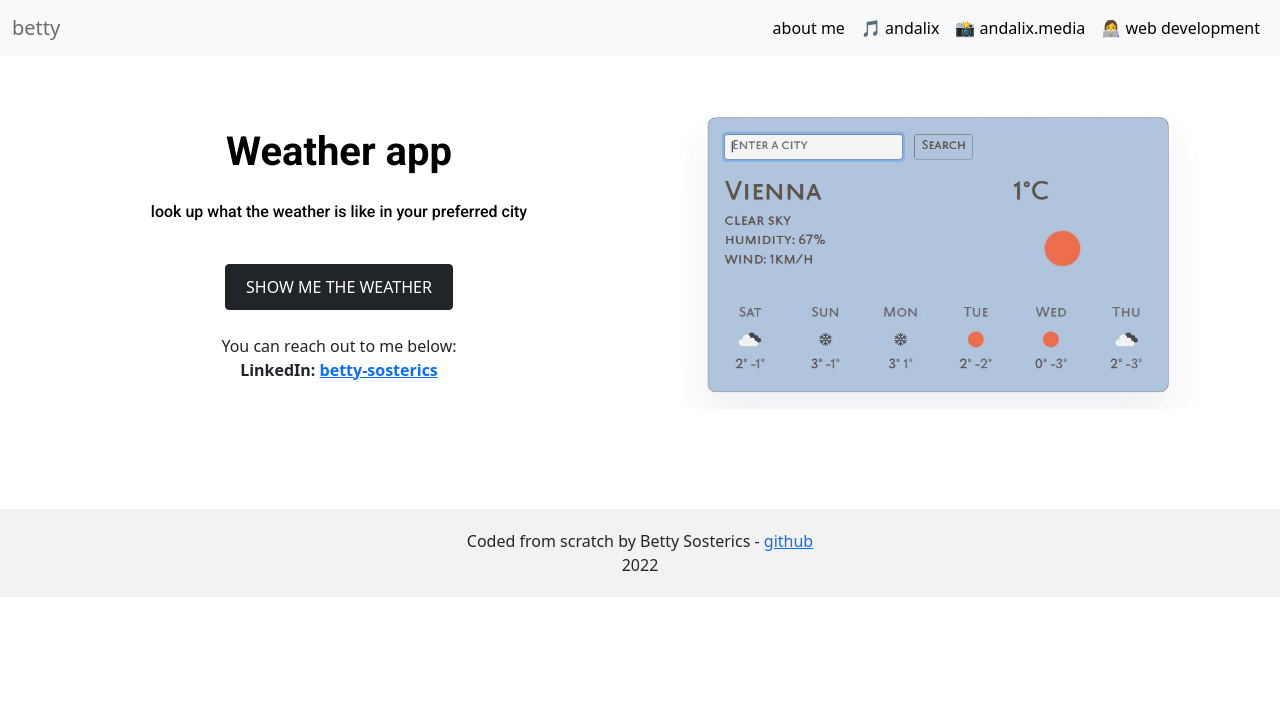
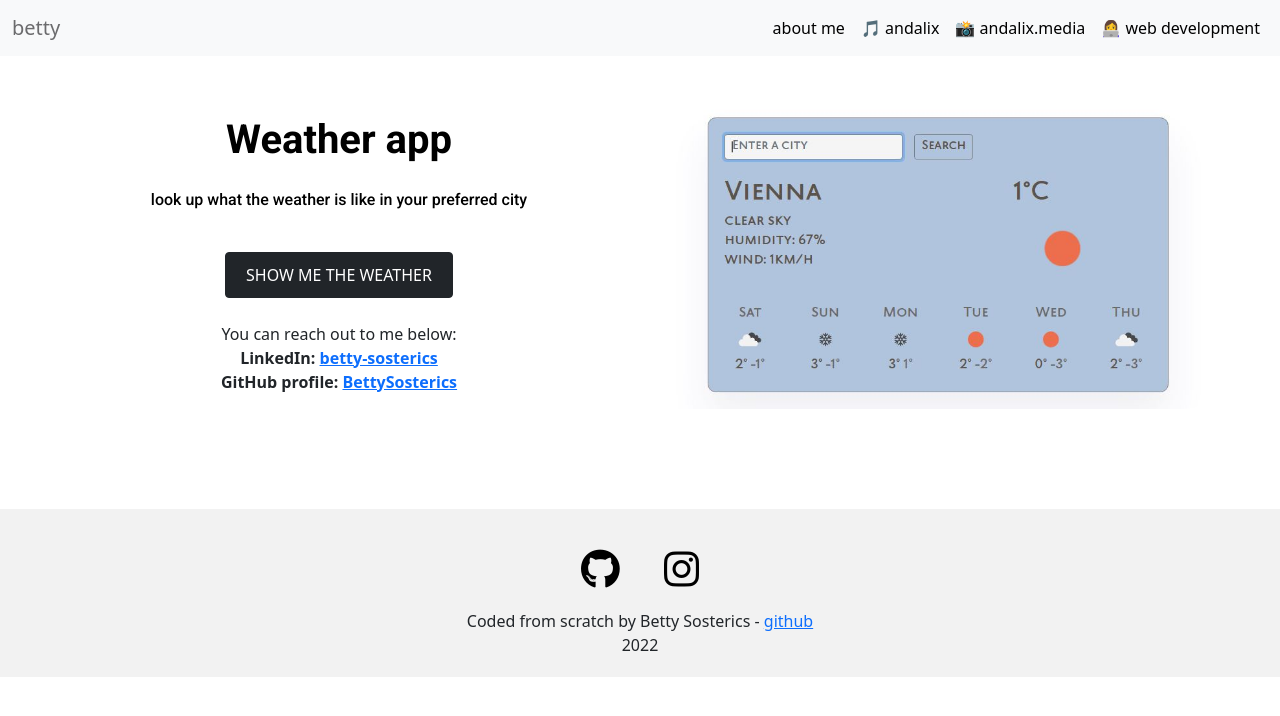
Before and after one commit to BettySosterics/portfolio-betty-sosterics, a plain HTML site: page coding.html in a window 1280 px wide. Drawn offline with nearby package versions, Linux system fonts and the light colour scheme.

Commit message:
added IG and GitHub links to footer

```diff
--- a/coding.html
+++ b/coding.html
@@ -118,6 +118,14 @@
                 title="LinkedIn profile"
                 >betty-sosterics</a
               >
+              <br />
+              GitHub profile:
+              <a
+                href="https://github.com/BettySosterics"
+                target="_blank"
+                title="GitHub profile"
+                >BettySosterics</a
+              >
             </div>
           </div>
         </div>
@@ -133,11 +141,27 @@
     </div>
 
     <div class="footer">
+      <a
+        href="https://www.github.com/BettySosterics"
+        target="_blank"
+        title="GitHub profile"
+        ><i class="fab fa-github"></i
+      ></a>
+
+      <a
+        href="https://www.instagram.com/andalix"
+        target="_blank"
+        title="Instagram"
+        ><i class="fab fa-instagram"></i
+      ></a>
+
+      <br />
+
       Coded from scratch by Betty Sosterics -
       <a
-        href="https://github.com/BettySosterics/portfolio-betty-sosterics"
+        href="https://www.github.com/BettySosterics/portfolio-betty-sosterics"
         target="_blank"
-        title="GitHub profile"
+        title="GitHub link to this website"
         >github</a
       >
       <br />
--- a/styles/portfolio.css
+++ b/styles/portfolio.css
@@ -71,6 +71,12 @@ img {
   color: rgb(107, 107, 109) !important;
 }
 
+.fab {
+  font-size: 40px;
+  padding: 20px;
+  color: black;
+}
+
 @media (max-width: 900px) {
   p,
   a {
```
Also changed, not shown: andalix.html (+15 -0 lines), andalixmedia.html (+15 -0 lines), contact.html (+15 -0 lines), index.html (+15 -0 lines).
